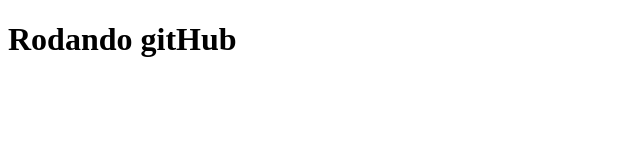
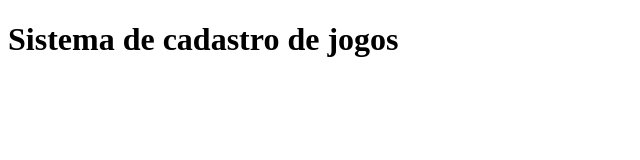
Before and after one commit to dr-saes/Api_Receitas_Despesas, a plain HTML site: page index.html in a window 1280 px wide. Shown: the whole page, without its empty margins (0-640 px from the left). Drawn offline with Linux system fonts and the light colour scheme.

Commit message:
Alterando o titulo h1

```diff
--- a/index.html
+++ b/index.html
@@ -7,7 +7,7 @@
     <title>Document</title>
 </head>
 <body>
-    <h1>Rodando gitHub</h1>
+    <h1>Sistema de cadastro de jogos</h1>
     <script src="app.js"></script>
 </body>
 </html>
```
